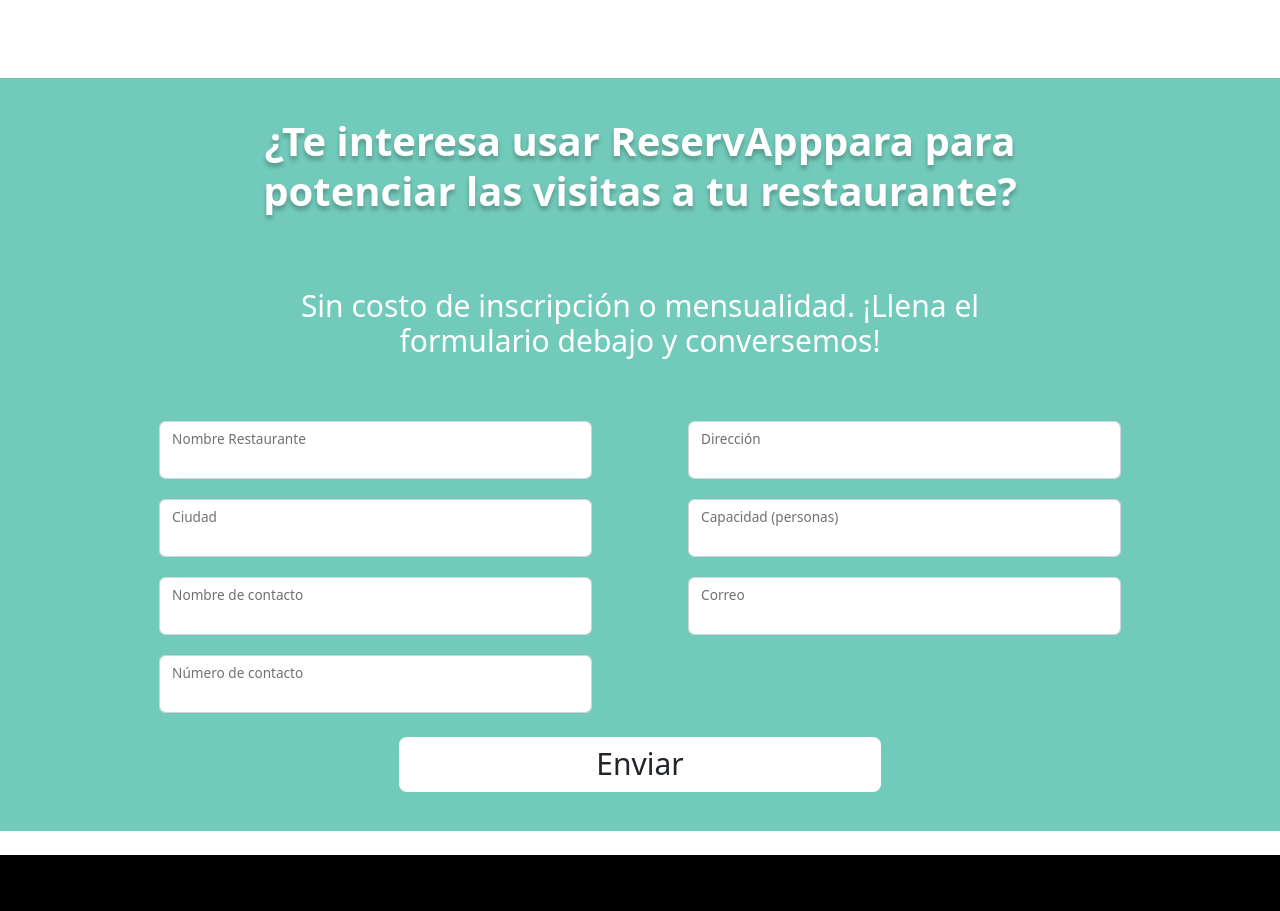
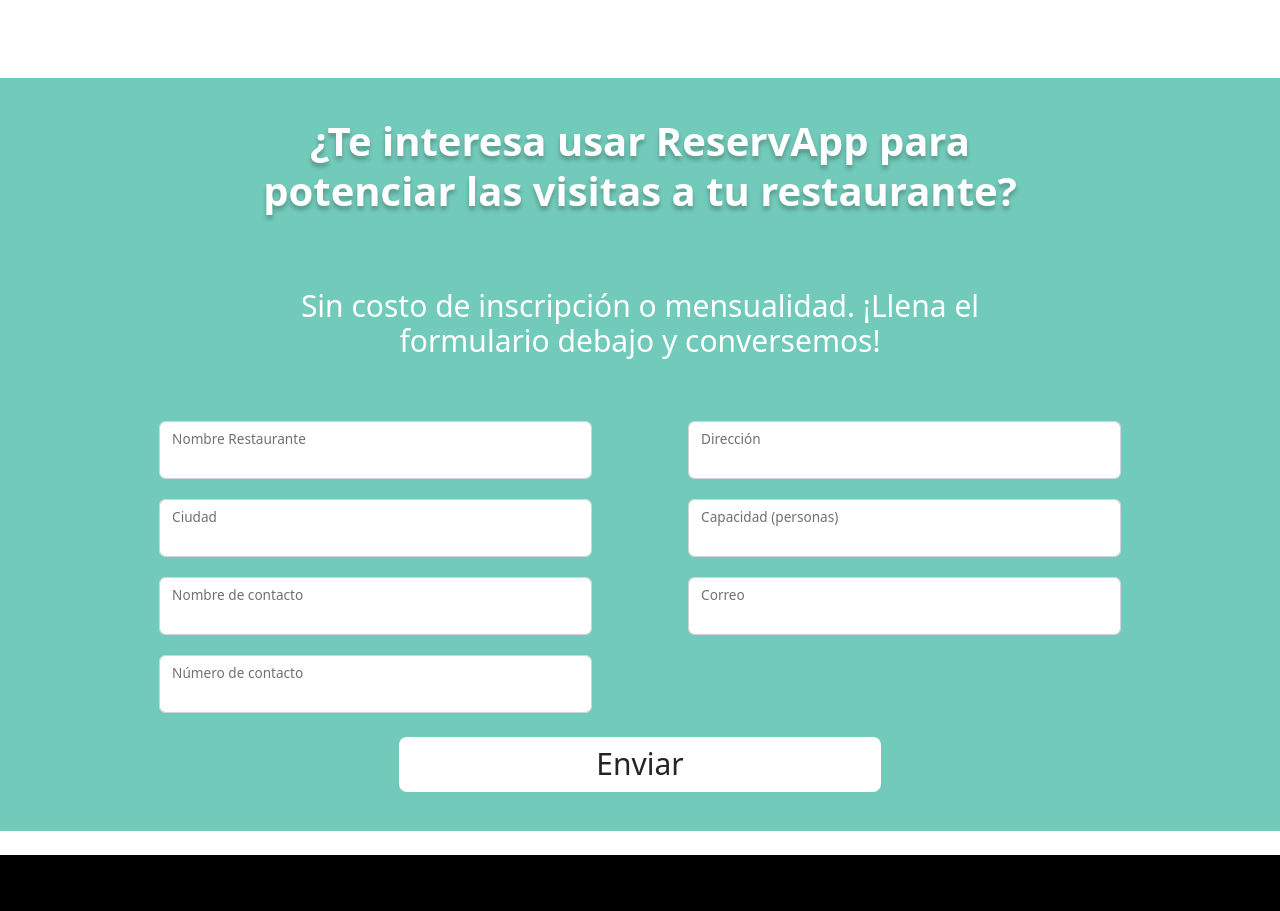
Before and after one commit to rmastudillo/KRTeam, a Vue app: page / in a window 1280 px wide. Shown: the part 1449-2360 px from the top of the page. Built offline with nearby package versions, Linux system fonts and the light colour scheme.

Commit message:
arreglo de texto en la landing page

```diff
--- a/src/components/home/components/TitleSection.vue
+++ b/src/components/home/components/TitleSection.vue
@@ -61,7 +61,7 @@
   <div class="bg-white w-full h-[10vh]"></div>
   <div class="form-main-container">
     <h2 class="form-title">
-      ¿Te interesa usar ReservApppara para potenciar las visitas a tu
+      ¿Te interesa usar ReservApp para potenciar las visitas a tu
       restaurante?
     </h2>
     <h3 class="form-subtitle">
```
